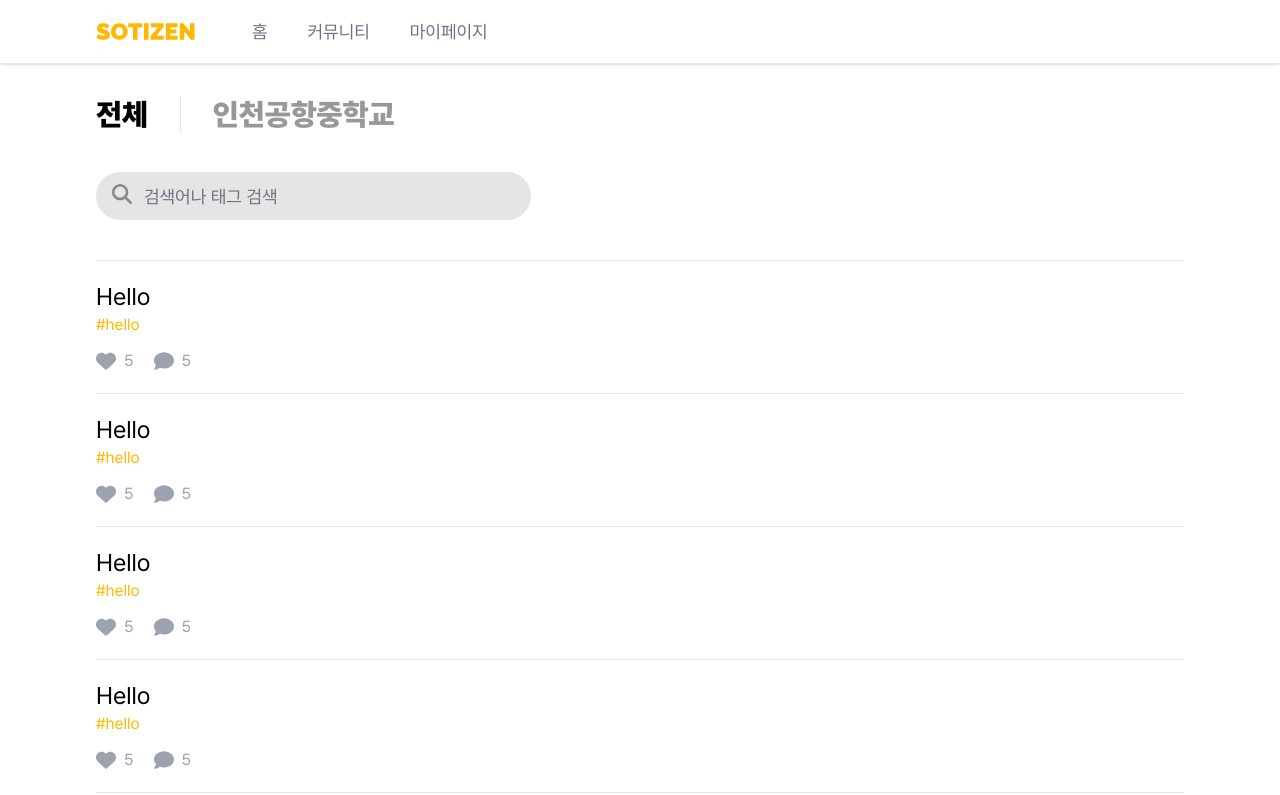
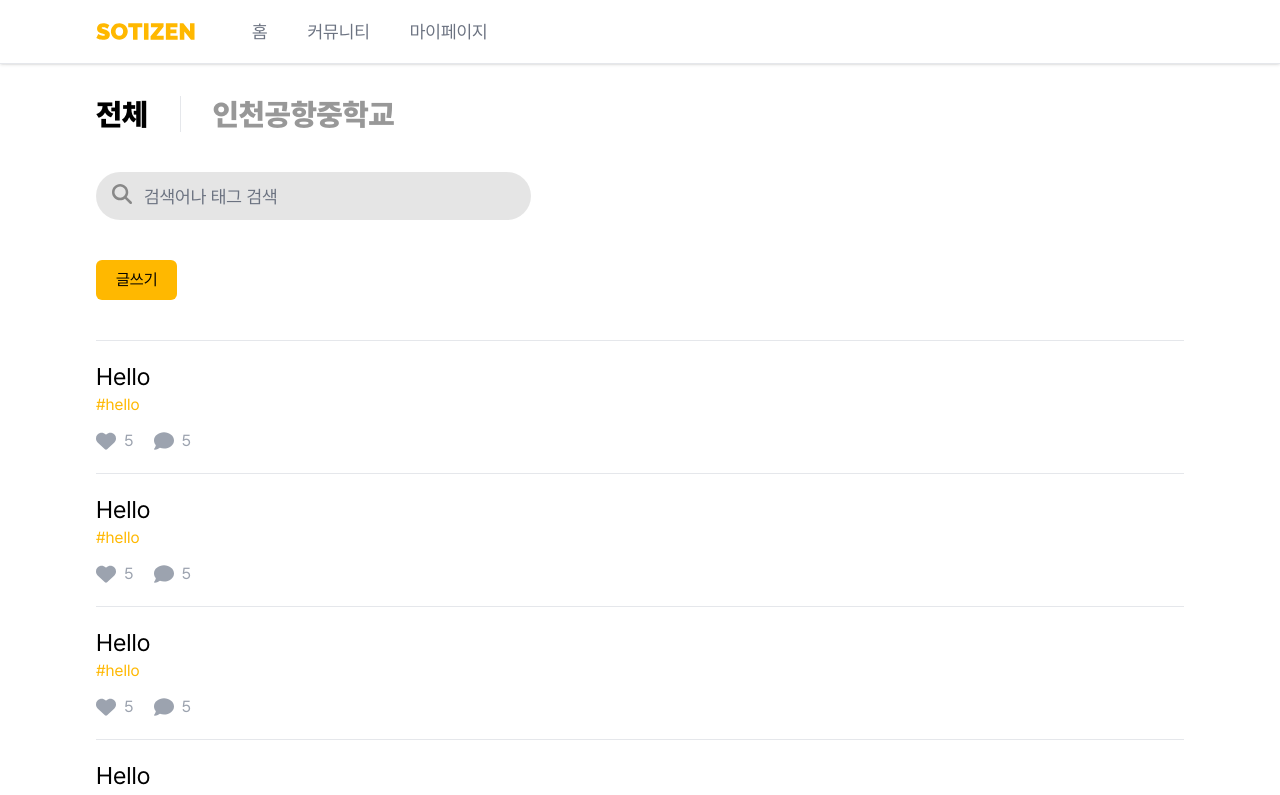
Before and after one commit to talentin9/sotizen, a Next.js app: page /community/local in a window 1280 px wide. Shown: the top 795 px of the page. Built offline with nearby package versions, Linux system fonts and the light colour scheme.

Commit message:
20240617

```diff
--- a/app/community/local/page.tsx
+++ b/app/community/local/page.tsx
@@ -18,6 +18,9 @@ const Local: NextPage = () => {
       <div className='relative'>
         <FontAwesomeIcon icon={faMagnifyingGlass} className='w-5 h-5 text-black opacity-40 absolute flex items-center inset-y-0 left-0 ml-4 mt-3' />
         <input type='text' className='w-2/5 h-12 border-none rounded-full bg-black bg-opacity-10 pl-12 text-black placeholder-text-opacity-40 text-lg' placeholder='검색어나 태그 검색' />
+      </div>
+      <div>
+        <button className='bg-cyellow px-5 py-2 rounded-md hover:bg-dcyellow'>글쓰기</button>
       </div>
       <div className='border-b'>
         {
```
